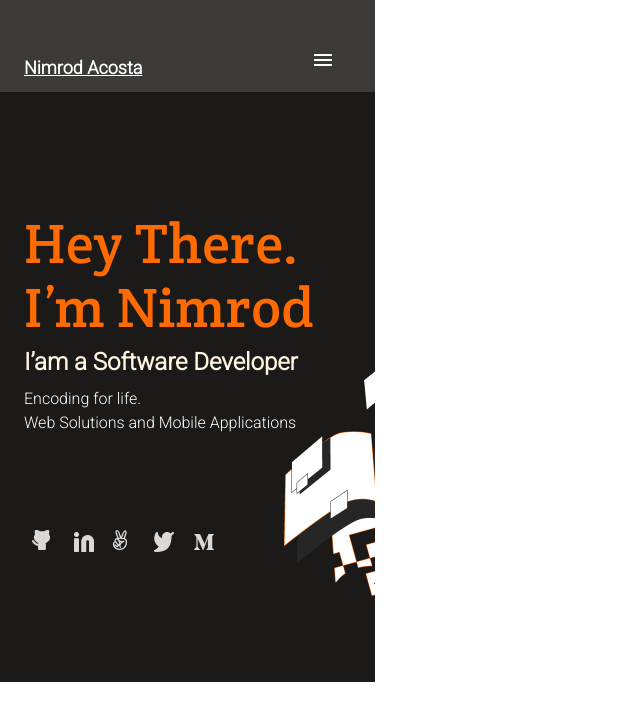
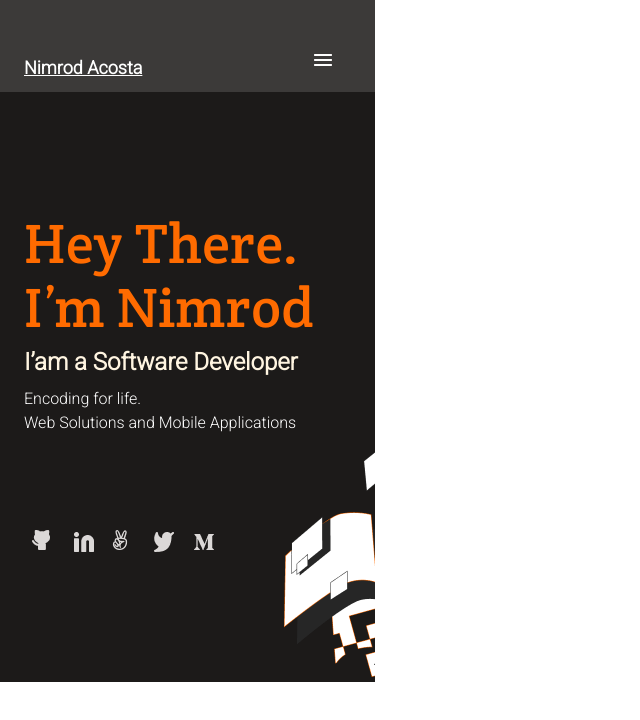
Before and after one commit to nimplay/Microverse_Portfolio, a website: page index.html in a window 1280 px wide. Shown: the whole page, without its empty margins (0-640 px from the left). Drawn offline with Linux system fonts and the light colour scheme.

Commit message:
fixing position of background ilustration

```diff
--- a/style.css
+++ b/style.css
@@ -104,7 +104,7 @@ header {
   background-repeat: no-repeat;
   background-position: absolute;
   background-position-x: 100%;
-  background-position-y: 80%;
+  background-position-y: 125%;
 }
 
 .continer .title {
```
